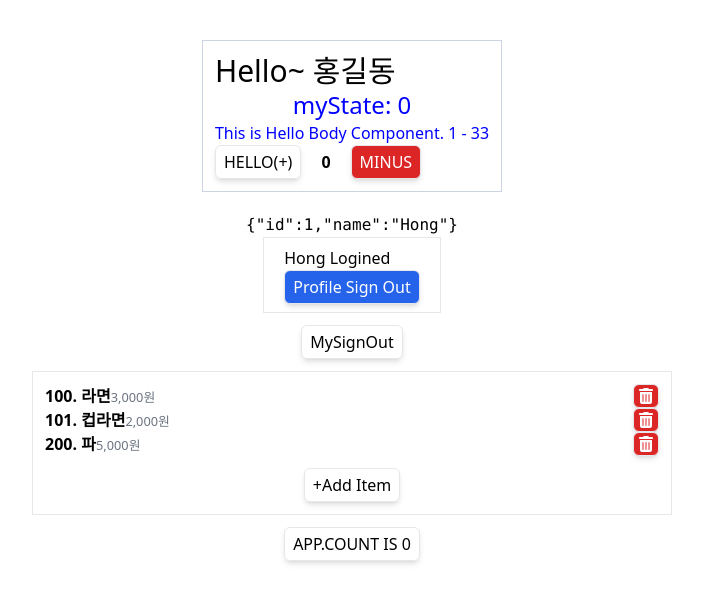
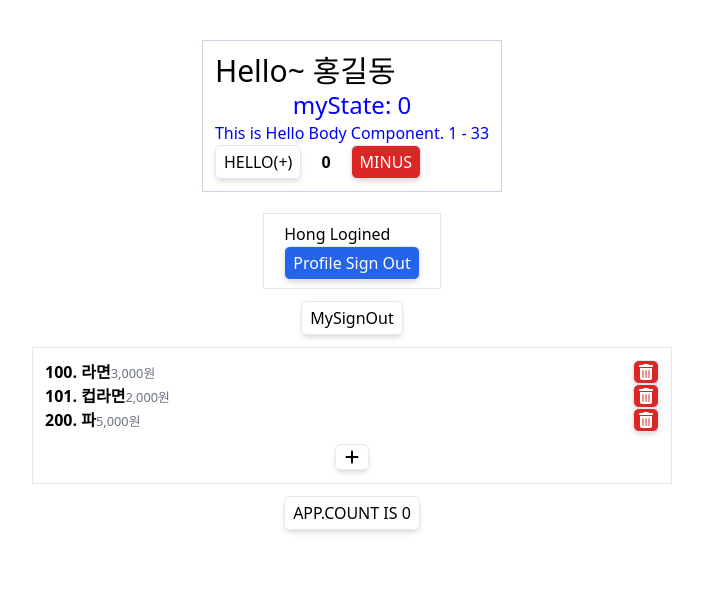
Before and after one commit to Sionparadox/hana4, a React (Vite) app in the folder sample/: page / in a window 1280 px wide. Shown: the top 602 px of the page, without its empty margins (288-991 px from the left). Built offline with nearby package versions, Linux system fonts and the light colour scheme.

Commit message:
useRef example Complete

```diff
--- a/sample/src/App.tsx
+++ b/sample/src/App.tsx
@@ -48,6 +48,11 @@ function App() {
 
   // console.log('Apppppp');
 
+  const addCartItem = (name: string, price: number) => {
+    const id = Math.max(...session.cart.map(({ id }) => id), 0) + 1;
+    setSession({ ...session, cart: [...session.cart, { id, name, price }] });
+  };
+
   const removeCartItem = (toRemoveId: number) => {
     // patten 1)
     // session.cart = session.cart.filter(({ id }) => id !== toRemoveId);
@@ -71,12 +76,12 @@ function App() {
         ref={myHandleRef}
       />
       <hr />
-      <pre>{JSON.stringify(session.loginUser)}</pre>
       <My
         session={session}
         logout={logout}
         login={login}
         removeCartItem={removeCartItem}
+        addCartItem={addCartItem}
       />
       <div className='card'>
         <button
--- a/sample/src/components/Login.tsx
+++ b/sample/src/components/Login.tsx
@@ -92,12 +92,9 @@ export default function Login({
         />
       </div> */}
         {/* <button className='btn btn-success float-end mt-3'>Sign In</button> */}
-        <Button
-          text='Sign In'
-          type='submit'
-          variant='btn-success'
-          classNames='float-end mt-3'
-        />
+        <Button type='submit' variant='btn-success' classNames='float-end mt-3'>
+          Sign In
+        </Button>
       </form>
     </>
   );
--- a/sample/src/components/My.tsx
+++ b/sample/src/components/My.tsx
@@ -1,24 +1,33 @@
-import { FaTrashCan } from 'react-icons/fa6';
+import { FaPlus, FaTrashCan } from 'react-icons/fa6';
 import { Session } from '../App.tsx';
 import Login from './Login.tsx';
 import Profile from './Profile.tsx';
 import Button from './atoms/Button.tsx';
 import { FormEvent, useRef, useState } from 'react';
+import { FaRedo, FaSave } from 'react-icons/fa';
 
 type Props = {
   session: Session;
   logout: () => void;
   login: (id: number, name: string) => void;
   removeCartItem: (id: number) => void;
+  addCartItem: (name: string, price: number) => void;
 };
 
-export default function My({ session, logout, login, removeCartItem }: Props) {
+export default function My({
+  session,
+  logout,
+  login,
+  removeCartItem,
+  addCartItem,
+}: Props) {
   const [isEditing, setIsEditing] = useState(false);
   const logoutButtonRef = useRef<HTMLButtonElement>(null);
   const nameRef = useRef<HTMLInputElement>(null);
   const priceRef = useRef<HTMLInputElement>(null);
 
   const toggleEditing = () => setIsEditing((pre) => !pre);
+
   const removeItem = (id: number) => {
     if (confirm('Are u sure?')) {
       removeCartItem(id);
@@ -29,7 +38,17 @@ export default function My({ session, logout, login, removeCartItem }: Props) {
     e.preventDefault();
     const name = nameRef.current?.value;
     const price = priceRef.current?.value;
-    console.log(name, price);
+    if (!name) {
+      alert('이름을 입력하세요!');
+      return nameRef.current?.focus();
+    } else if (!price) {
+      alert('가격을 입력하세요!');
+      return priceRef.current?.focus();
+    }
+    addCartItem(name, +price);
+    nameRef.current.value = '';
+    priceRef.current.value = '';
+    nameRef.current.focus();
   };
 
   return (
@@ -37,10 +56,9 @@ export default function My({ session, logout, login, removeCartItem }: Props) {
       {session.loginUser ? (
         <>
           <Profile session={session} logout={logout} ref={logoutButtonRef} />
-          <Button
-            onClick={() => logoutButtonRef.current?.focus()}
-            text='MySignOut'
-          />
+          <Button onClick={() => logoutButtonRef.current?.focus()}>
+            MySignOut{' '}
+          </Button>
         </>
       ) : (
         <Login login={login} />
@@ -82,11 +100,17 @@ export default function My({ session, logout, login, removeCartItem }: Props) {
                 placeholder='price..'
                 className='inp'
               ></input>
-              <Button type='reset' onClick={toggleEditing} text='Cancel' />
-              <Button type='submit' text='save' variant='btn-primary' />
+              <Button type='reset' onClick={toggleEditing}>
+                <FaRedo />
+              </Button>
+              <Button type='submit' variant='btn-primary'>
+                <FaSave />
+              </Button>
             </form>
           ) : (
-            <Button onClick={toggleEditing} text='+Add Item' />
+            <Button onClick={toggleEditing}>
+              <FaPlus />
+            </Button>
           )}
         </li>
       </ul>
--- a/sample/src/components/atoms/Button.tsx
+++ b/sample/src/components/atoms/Button.tsx
@@ -1,20 +1,19 @@
-import { ButtonHTMLAttributes } from 'react';
+import { ButtonHTMLAttributes, PropsWithChildren } from 'react';
 
 type Props = {
-  text: string;
   variant?: string;
   classNames?: string;
 } & ButtonHTMLAttributes<HTMLButtonElement>;
 
 export default function Button({
-  text,
+  children,
   variant = '',
   classNames = '',
   ...props
-}: Props) {
+}: PropsWithChildren<Props>) {
   return (
     <button {...props} className={`btn ${variant} ${classNames} normal-case`}>
-      {text}
+      {children}
     </button>
   );
 }
```
